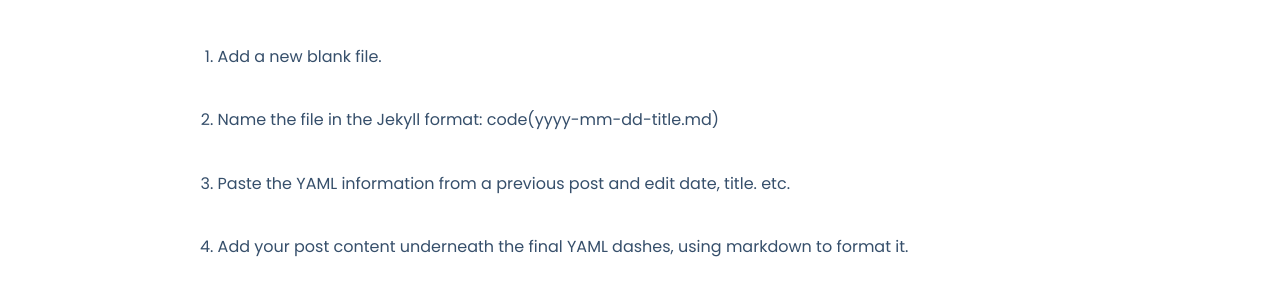
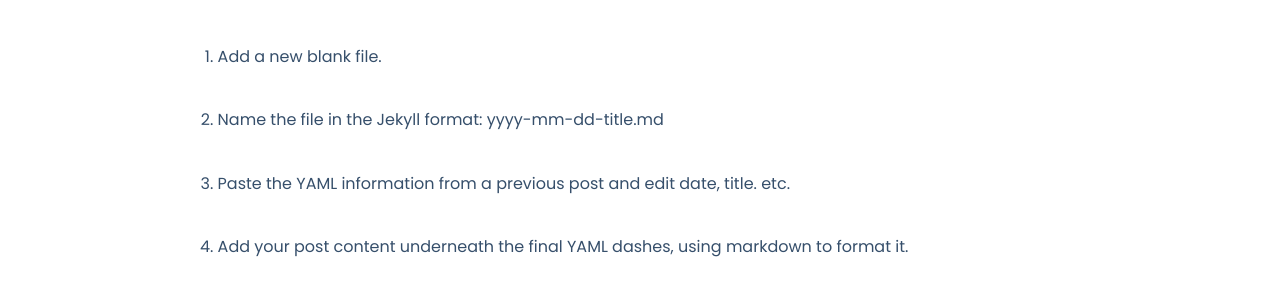
Before and after one commit to dinkwiz/dinkwiz.github.io, a Jekyll site: the page built from _posts/2020-07-14-Jekyll-Easy-Way.md, in a window 1280 px wide and 900 px high, scrolled down 2771 px. Shown: the part 232-532 px from the top of the window. Built offline with Jekyll 4.4.1, drawn with Linux system fonts in a browser that asks for light colours.

Commit message:
Update 2020-07-14-Jekyll-Easy-Way.md

```diff
--- a/_posts/2020-07-14-Jekyll-Easy-Way.md
+++ b/_posts/2020-07-14-Jekyll-Easy-Way.md
@@ -70,7 +70,7 @@
 To start a new blog post: I suggest you edit an existing post and copy the YAML information (including dashes at the start and end). You can then:
 
 1. Add a new blank file.
-2. Name the file in the Jekyll format: code(yyyy-mm-dd-title.md)
+2. Name the file in the Jekyll format: yyyy-mm-dd-title.md
 3. Paste the YAML information from a previous post and edit date, title. etc.
 4. Add your post content underneath the final YAML dashes, using markdown to format it.
 5. Commit the file and view it in your site's blog.
```
